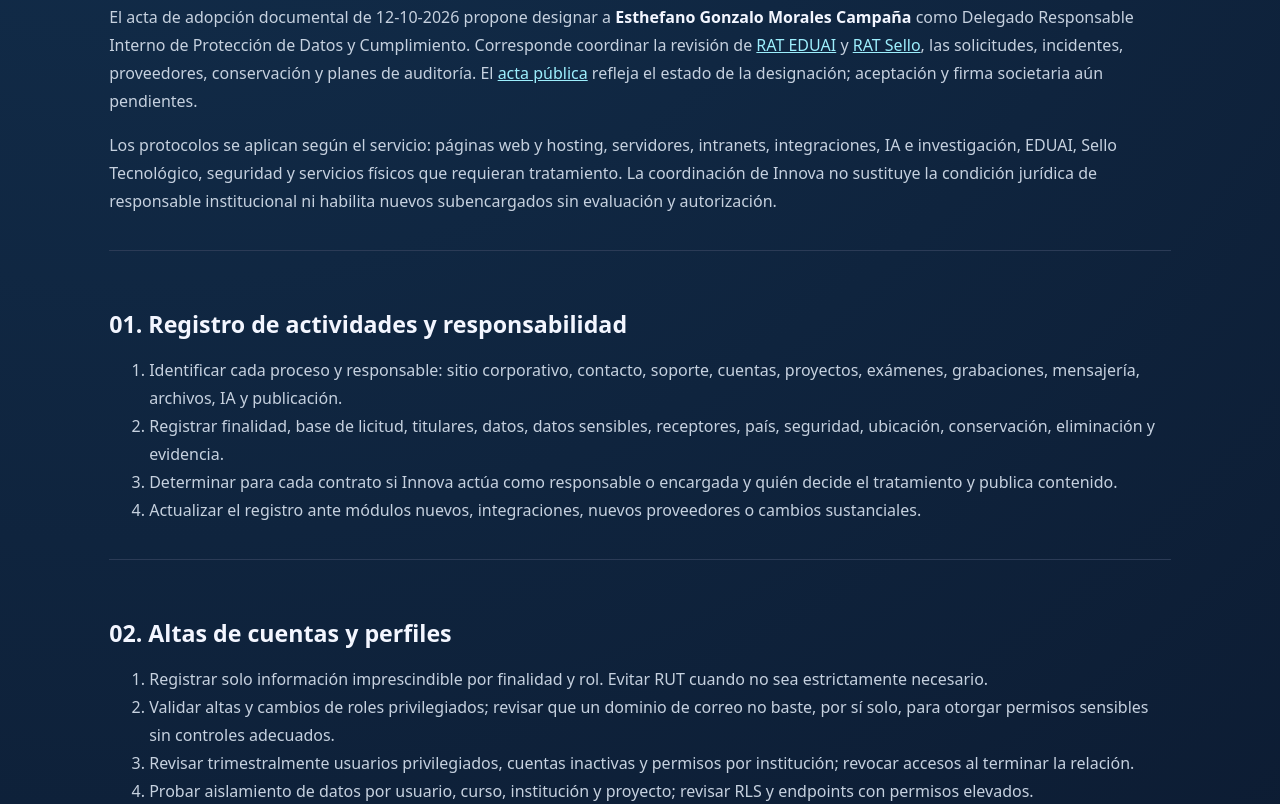
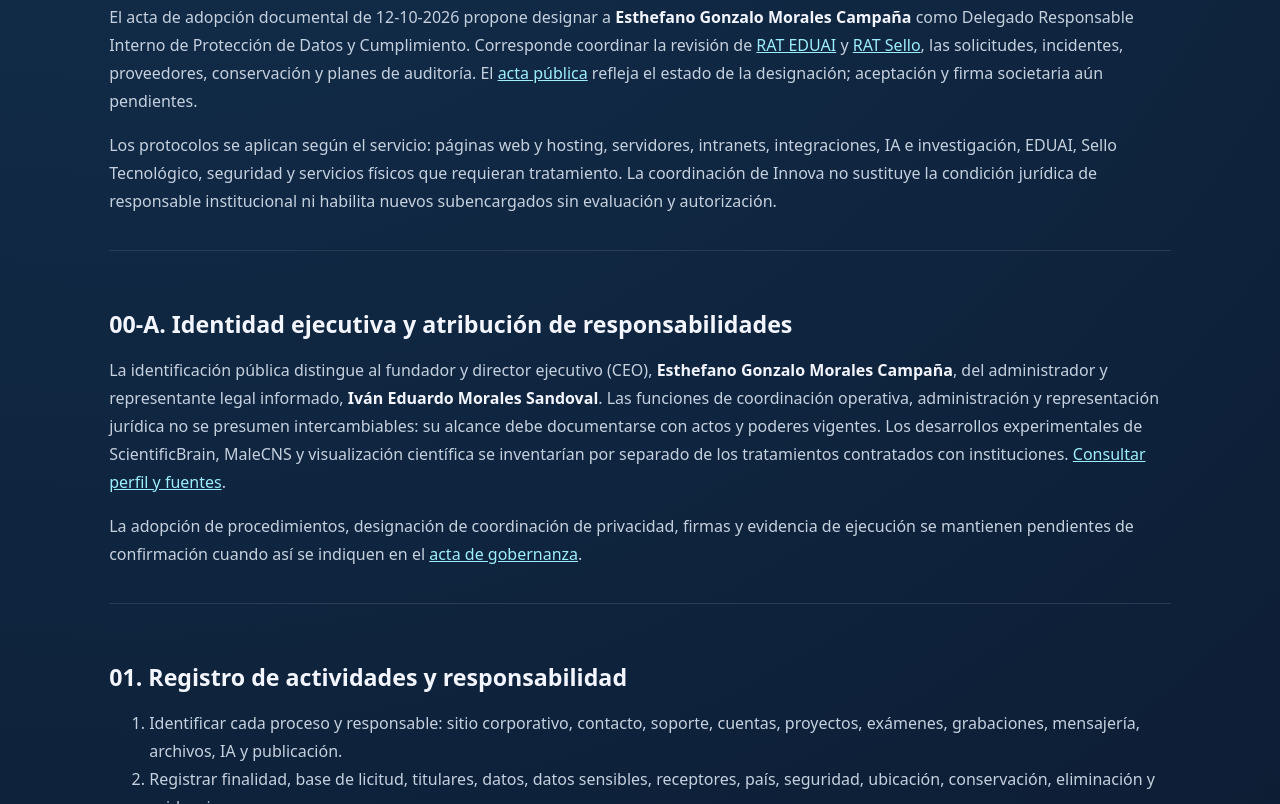
Before and after one commit to innova-space-edu/ceo_AI_mira, a plain HTML site: page protocolos-proteccion-datos.html in a window 1280 px wide. Shown: the part 614-1418 px from the top of the page. Drawn offline with Linux system fonts and the light colour scheme.

Commit message:
docs: precisar gobierno corporativo y estado de evidencia en protocolos-proteccion-datos.html

```diff
--- a/protocolos-proteccion-datos.html
+++ b/protocolos-proteccion-datos.html
@@ -2,6 +2,7 @@
 <p class="lead">Procedimientos públicos de referencia para Innova Space Edu SpA, EDUAI y Sello Tecnológico; sujetos a verificación operativa. Esta página muestra reglas generales; los procedimientos con credenciales, contactos de emergencia, topología y detalles explotables deberán conservarse en repositorios privados.</p>
 <div class="banner"><strong>Directrices publicadas, sujetas a verificación.</strong> Las actividades descritas son procedimientos requeridos para cada operación; su publicación no demuestra que ya estén automatizadas o implementadas.</div>
 <section class="section"><h2>00. Coordinación y vigencia documental</h2><p>El acta de adopción documental de 12-10-2026 propone designar a <strong>Esthefano Gonzalo Morales Campaña</strong> como Delegado Responsable Interno de Protección de Datos y Cumplimiento. Corresponde coordinar la revisión de <a href="rat-eduai.html">RAT EDUAI</a> y <a href="rat-sello.html">RAT Sello</a>, las solicitudes, incidentes, proveedores, conservación y planes de auditoría. El <a href="acta-gobernanza-2026.html">acta pública</a> refleja el estado de la designación; aceptación y firma societaria aún pendientes.</p><p>Los protocolos se aplican según el servicio: páginas web y hosting, servidores, intranets, integraciones, IA e investigación, EDUAI, Sello Tecnológico, seguridad y servicios físicos que requieran tratamiento. La coordinación de Innova no sustituye la condición jurídica de responsable institucional ni habilita nuevos subencargados sin evaluación y autorización.</p></section>
+<section class="section"><h2>00-A. Identidad ejecutiva y atribución de responsabilidades</h2><p>La identificación pública distingue al fundador y director ejecutivo (CEO), <strong>Esthefano Gonzalo Morales Campaña</strong>, del administrador y representante legal informado, <strong>Iván Eduardo Morales Sandoval</strong>. Las funciones de coordinación operativa, administración y representación jurídica no se presumen intercambiables: su alcance debe documentarse con actos y poderes vigentes. Los desarrollos experimentales de ScientificBrain, MaleCNS y visualización científica se inventarían por separado de los tratamientos contratados con instituciones. <a href="perfil-corporativo.html">Consultar perfil y fuentes</a>.</p><p>La adopción de procedimientos, designación de coordinación de privacidad, firmas y evidencia de ejecución se mantienen pendientes de confirmación cuando así se indiquen en el <a href="acta-gobernanza-2026.html">acta de gobernanza</a>.</p></section>
 <section class="section"><h2>01. Registro de actividades y responsabilidad</h2>
 <ol><li>Identificar cada proceso y responsable: sitio corporativo, contacto, soporte, cuentas, proyectos, exámenes, grabaciones, mensajería, archivos, IA y publicación.</li><li>Registrar finalidad, base de licitud, titulares, datos, datos sensibles, receptores, país, seguridad, ubicación, conservación, eliminación y evidencia.</li><li>Determinar para cada contrato si Innova actúa como responsable o encargada y quién decide el tratamiento y publica contenido.</li><li>Actualizar el registro ante módulos nuevos, integraciones, nuevos proveedores o cambios sustanciales.</li></ol></section>
 <section class="section"><h2>02. Altas de cuentas y perfiles</h2><ol>
```
